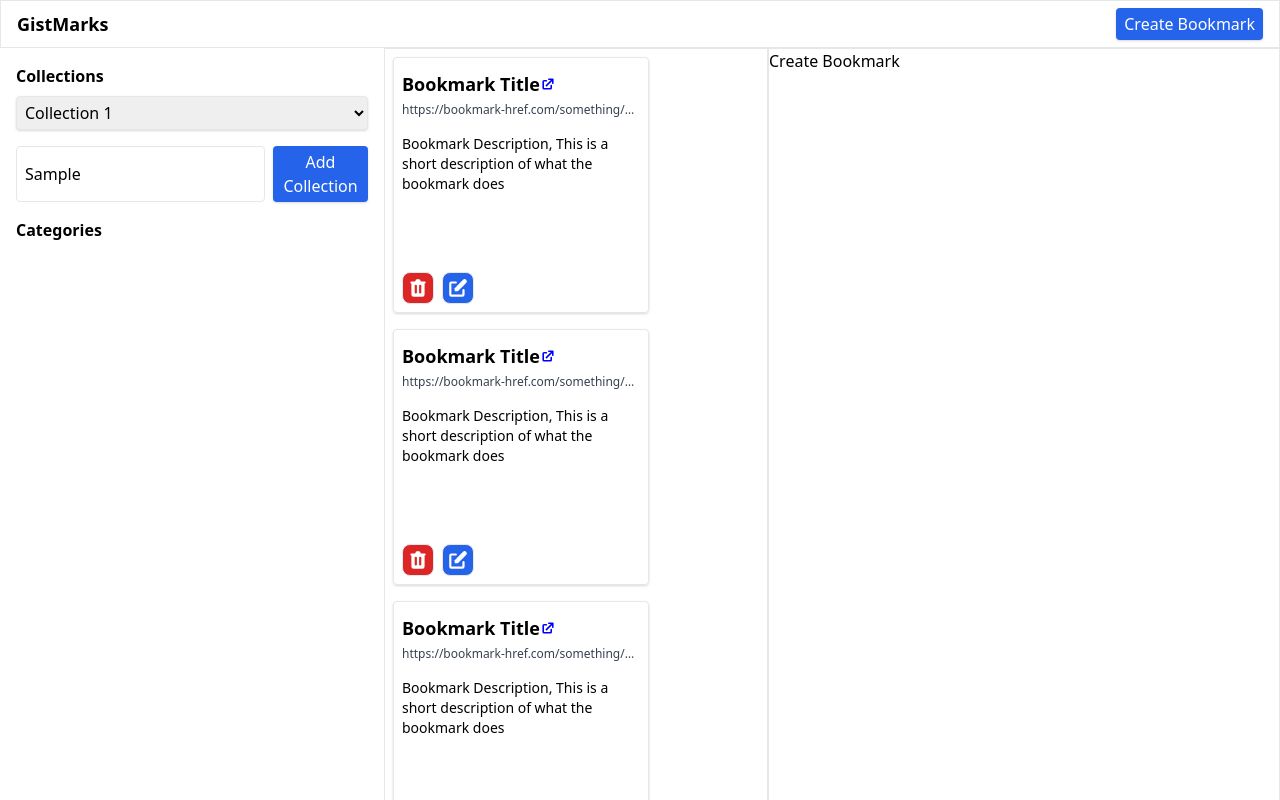
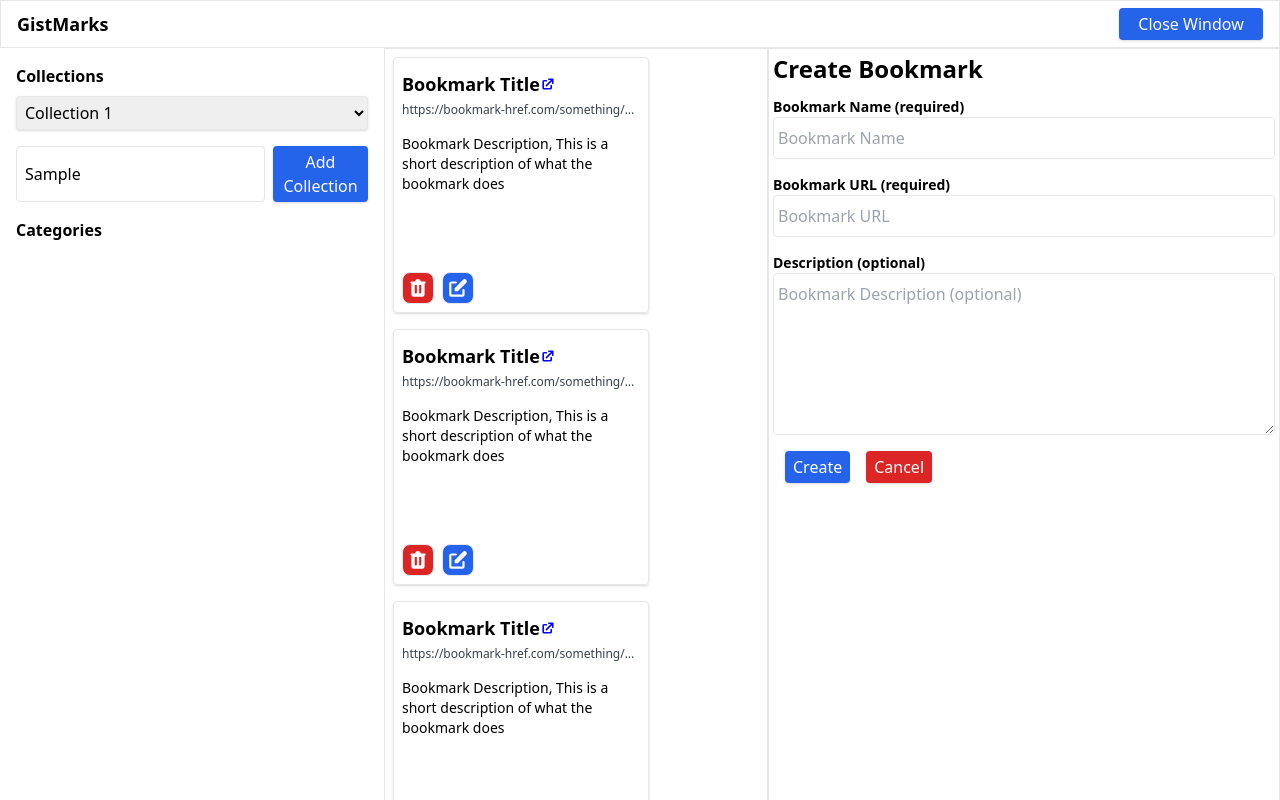
Before and after one commit to sgolovine/gistmarks, a Next.js app: page / in a window 1280 px wide. Both pictures are taken after typing "Sample" into the empty fields and a click on the button "Create Bookmark". Shown: the top 800 px of the page. Built offline with nearby package versions, Linux system fonts and the light colour scheme.

Commit message:
Add ui for create window

```diff
--- a/src/components/CreatePanel.tsx
+++ b/src/components/CreatePanel.tsx
@@ -1,9 +1,47 @@
 import React from "react"
+import Button from "./common/Button"
 
 const CreatePanel: React.FC = () => {
   return (
     <div className="min-w-create-panel border">
-      <p>Create Bookmark</p>
+      <div>
+        <p className="font-bold text-2xl p-1">Create Bookmark</p>
+        <div className="flex flex-col py-2 px-1">
+          <label className="text-sm font-bold">Bookmark Name (required)</label>
+          <input
+            className="border rounded px-1 py-2"
+            placeholder="Bookmark Name"
+          />
+        </div>
+        <div className="flex flex-col py-2 px-1">
+          <label className="text-sm font-bold">Bookmark URL (required)</label>
+          <input
+            className="border rounded px-1 py-2"
+            placeholder="Bookmark URL"
+          />
+        </div>
+        <div className="flex flex-col py-2 px-1">
+          <label className="text-sm font-bold">Description (optional)</label>
+          <textarea
+            rows={6}
+            className="border rounded px-1 py-2"
+            placeholder="Bookmark Description (optional)"
+          />
+        </div>
+      </div>
+      <div className="p-2">
+        <Button
+          onClick={() => null}
+          label="Create"
+          additionalClassnames="mx-2"
+        />
+        <Button
+          onClick={() => null}
+          danger
+          label="Cancel"
+          additionalClassnames="mx-2"
+        />
+      </div>
     </div>
   )
 }
--- a/src/components/Header.tsx
+++ b/src/components/Header.tsx
@@ -4,12 +4,16 @@ import { LayoutContext } from "./context/layoutContext"
 
 const Header: React.FC = () => {
   const layoutContext = useContext(LayoutContext)
+  const buttonText = layoutContext.createPanelOpen
+    ? "Close Window"
+    : "Create Bookmark"
   return (
     <div className="border h-12 flex flex-row justify-between items-center px-4">
       <p className="text-lg font-bold">GistMarks</p>
       <Button
         onClick={layoutContext.toggleCreatePanel}
-        label="Create Bookmark"
+        label={buttonText}
+        additionalClassnames="w-36"
       />
     </div>
   )
--- a/src/components/common/Button.tsx
+++ b/src/components/common/Button.tsx
@@ -3,13 +3,21 @@ import React from "react"
 type Props = {
   onClick: () => void
   label: string
+  danger?: boolean
+  additionalClassnames?: string
 }
 
-const Button: React.FC<Props> = ({ label, onClick }) => {
+const Button: React.FC<Props> = ({
+  label,
+  onClick,
+  danger,
+  additionalClassnames,
+}) => {
+  const bgColor = danger ? "bg-red-600" : "bg-blue-600"
   return (
     <button
       onClick={onClick}
-      className="bg-blue-600 px-2 py-1 rounded shadow text-white"
+      className={`${bgColor} px-2 py-1 rounded shadow text-white ${additionalClassnames}`}
     >
       {label}
     </button>
```
